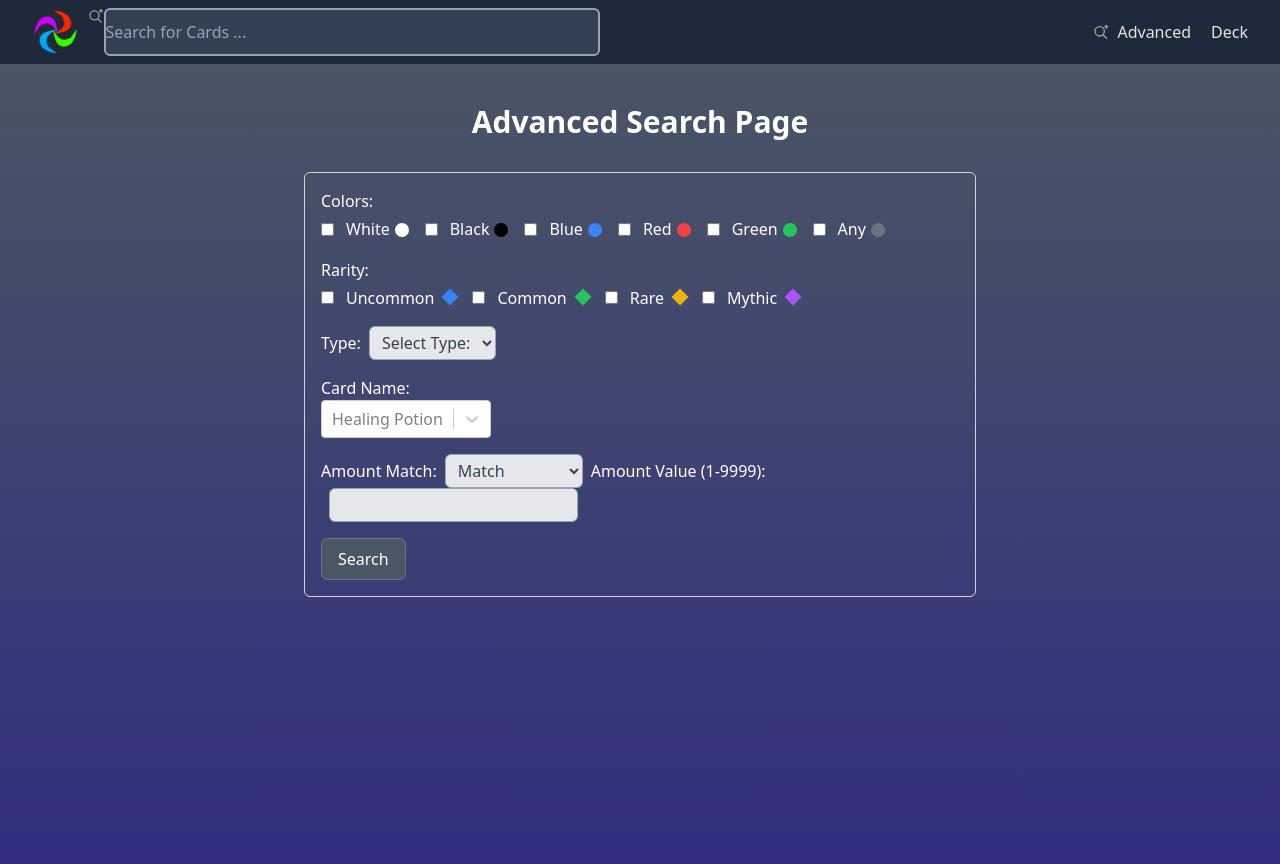
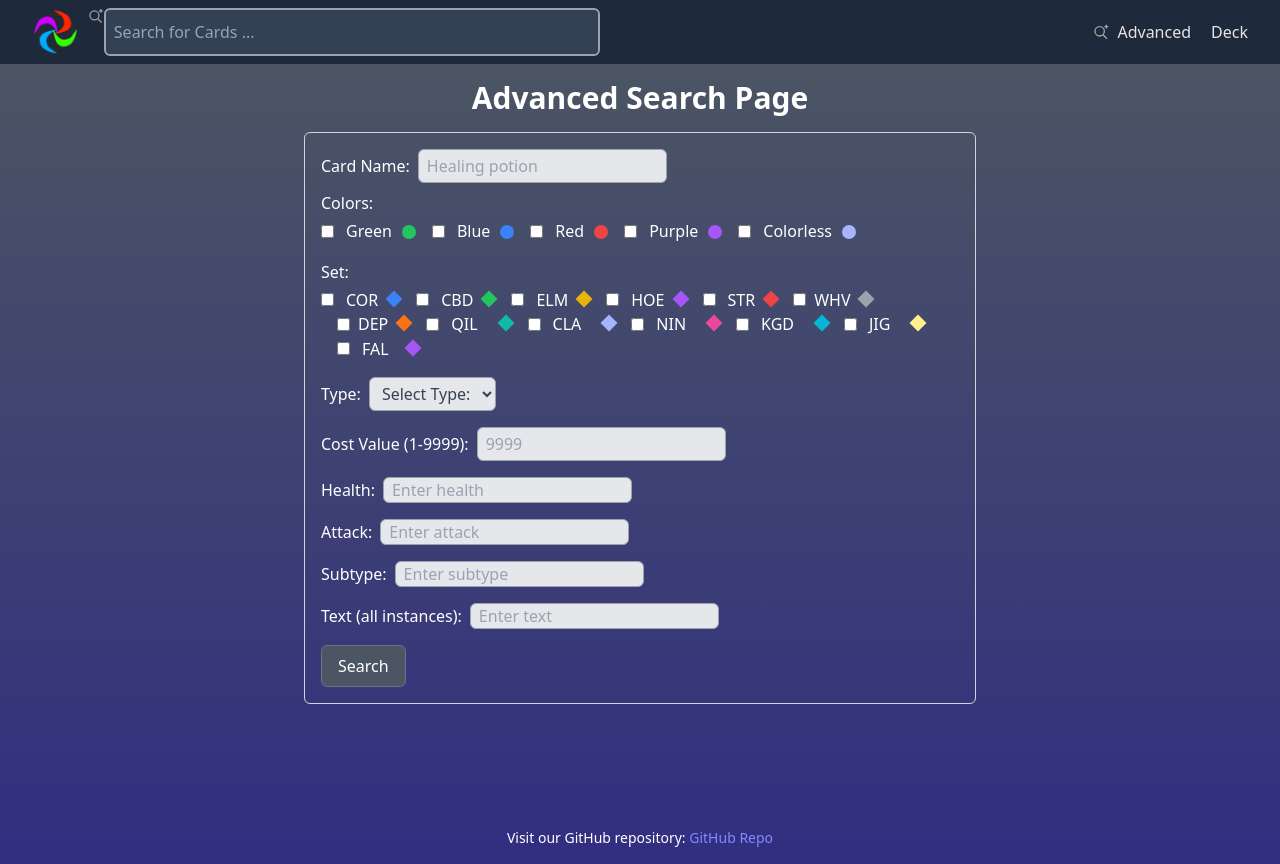
Before and after one commit to EthanWen11/ATCG-Database-Project, a React (Create React App) app in the folder atcg/frontend/: page /advanced in a window 1280 px wide. Built offline with nearby package versions, Linux system fonts and the light colour scheme.

Commit message:
new advanced search implemented with appropriate filters

```diff
--- a/atcg/frontend/src/components/NavSearchForm.js
+++ b/atcg/frontend/src/components/NavSearchForm.js
@@ -38,7 +38,7 @@ const NavSearchForm = () => {
                     maxLength='1024'
                     value={query}
                     onChange={(e) => setQuery(e.target.value)}
-                    placeholder="Search for Cards ..."
+                    placeholder="  Search for Cards ..."
                 />
             </div>
             <button type='submit' className='hidden border-0'>
--- a/atcg/frontend/src/pages/AdvancedSearch.js
+++ b/atcg/frontend/src/pages/AdvancedSearch.js
@@ -17,7 +17,7 @@ const colorCircleStyle = {
   width: '14px',
   height: '14px',
   borderRadius: '50%',
-  marginLeft: '5px',
+  marginLeft: '10px',
   position: 'relative',
   top: '1px'
 };
@@ -27,13 +27,22 @@ const AdvancedSearch = () => {
   const [colors, setColors] = useState([]);
   const [rarities, setRarities] = useState([]);
   const [type, setType] = useState('');
-  const [cardName, setCardName] = useState([]);
-  const [amountMatch, setAmountMatch] = useState('Match');
+  const [cardName, setCardName] = useState('');
   const [amountValue, setAmountValue] = useState('');
+  const [health, setHealth] = useState('');
+  const [attack, setAttack] = useState('');
+  const [subtype, setSubtype] = useState('');
+  const [allText, setAllText] = useState('');
   const navigate = useNavigate();
 
 
   // Handler functions for form inputs
+
+  const handleCardNameChange = (e) => {
+    setCardName(e.target.value);
+  };
+
+
   const handleColorChange = (e) => {
     const { value, checked } = e.target;
     if (checked) {
@@ -56,99 +65,167 @@ const AdvancedSearch = () => {
     setType(e.target.value);
   };
 
-  // const handleCardNameChange = (e) => {
-  //   setCardName(e.target.value);
-  // };
-
-  const handleAmountMatchChange = (e) => {
-    setAmountMatch(e.target.value);
-  };
 
   const handleAmountValueChange = (e) => {
     setAmountValue(e.target.value);
+  };
+
+  const handleHealthChange = (e) => {
+    setHealth(e.target.value);
+  };
+
+  const handleAttackChange = (e) => {
+    setAttack(e.target.value);
+  };
+
+  const handleSubtypeChange = (e) => {
+    setSubtype(e.target.value);
+  };
+
+  const handleAllTextChange = (e) => {
+    setAllText(e.target.value);
   };
 
 
   const handleSubmit = (e) => {
     e.preventDefault();
     const params = new URLSearchParams();
-    // order by name by default
-    params.set("order", "name");
+
+    params.set("order", cardName);
+    if (cardName.length > 0) params.set("cardName", cardName);
     if(colors.length > 0) params.set("color", colors.join(" "));
     if(rarities.length > 0) params.set("rarity", rarities.join(" "));
     if(type.length > 0) params.set("type", type);
-    if(cardName.length > 0) params.set("cardName", cardName.join(" "));
     if(amountValue.length > 0)
     {
-      params.set("match", amountMatch);
       params.set("amt", amountValue);
     }
+
+    if (health.length > 0) params.set("health", health);
+    if (attack.length > 0) params.set("attack", attack);
+    if (subtype.length > 0) params.set("subtype", subtype);
+    if (allText.length > 0) params.set("allText", allText);
+
 
     navigate(`/search?${params.toString()}`);
   };
 
-  // Render function for the form
   return (
     <div className="min-h-screen relative bg-gradient-to-b from-gray-600 to-indigo-900 flex flex-col items-center overflow-hidden">
-      <h1 className="text-white text-3xl font-bold mb-2 text-center mt-10 mb-8">Advanced Search Page</h1>
+      <h1 className="text-white text-3xl font-bold mb-2 text-center mt-4 mb-4">Advanced Search Page</h1>
       <form className="flex flex-col items-start p-4 border border-gray-300 rounded-md w-full max-w-2xl" method='GET' onSubmit={handleSubmit}>
+          <div className="mb-2">
+            <label className="text-white">
+            Card Name:
+            </label>
+              { <input
+                type="text"
+                value={cardName}
+                onChange={handleCardNameChange}
+                className="ml-2 px-2 py-1 border border-gray-400 rounded-md bg-gray-200 text-black"
+                placeholder="Healing potion"
+              /> }
+              {/* <ComboInput setValues={setCardName}/> */}
+          </div>
+
+
           <fieldset className="mb-4">
             <legend className="text-white mb-1">Colors:</legend>
             <div className="space-x-4">
               <label className="inline-flex items-center">
-                <input type="checkbox" value="White" onChange={handleColorChange} />
-                <span className="ml-3 text-white">White</span>
-                <span className="color-circle" style={{ backgroundColor: "white", ...colorCircleStyle }}></span>
+                <input type="checkbox" value="green" onChange={handleColorChange} />
+                <span className="ml-3 text-white">Green</span>
+                <span className="color-circle bg-green-500" style={colorCircleStyle }></span>
               </label>
               <label className="inline-flex items-center">
-                <input type="checkbox" value="Black" onChange={handleColorChange} />
-                <span className="ml-3 text-white">Black</span>
-                <span className="color-circle bg-black" style={colorCircleStyle}></span>
-              </label>
-              <label className="inline-flex items-center">
-                <input type="checkbox" value="Blue" onChange={handleColorChange} />
+                <input type="checkbox" value="blue" onChange={handleColorChange} />
                 <span className="ml-3 text-white">Blue</span>
                 <span className="color-circle bg-blue-500" style={colorCircleStyle}></span>
               </label>
               <label className="inline-flex items-center">
-                <input type="checkbox" value="Red" onChange={handleColorChange} />
+                <input type="checkbox" value="red" onChange={handleColorChange} />
                 <span className="ml-3 text-white">Red</span>
                 <span className="color-circle bg-red-500" style={colorCircleStyle}></span>
               </label>
               <label className="inline-flex items-center">
-                <input type="checkbox" value="Green" onChange={handleColorChange} />
-                <span className="ml-3 text-white">Green</span>
-                <span className="color-circle bg-green-500" style={colorCircleStyle}></span>
+                <input type="checkbox" value="purple" onChange={handleColorChange} />
+                <span className="ml-3 text-white">Purple</span>
+                <span className="color-circle bg-purple-500" style={colorCircleStyle}></span>
               </label>
               <label className="inline-flex items-center">
-                <input type="checkbox" value="Any" onChange={handleColorChange} />
-                <span className="ml-3 text-white">Any</span>
-                <span className="color-circle bg-gray-500" style={colorCircleStyle}></span>
+                <input type="checkbox" value="none" onChange={handleColorChange} />
+                <span className="ml-3 text-white">Colorless</span>
+                <span className="color-circle bg-indigo-300" style={colorCircleStyle}></span>
               </label>
             </div>
           </fieldset>
 
           <fieldset className="mb-4">
-            <legend className="text-white mb-1">Rarity:</legend>
-            <div className="space-x-4"> {/* Add horizontal spacing between checkboxes */}
+            <legend className="text-white mb-1">Set:</legend>
+            <div className="space-x-4">
               <label className="inline-flex items-center">
-                <input type="checkbox" value="Uncommon" onChange={handleRarityChange} />
-                <span className="ml-3 text-white">Uncommon</span>
+                <input type="checkbox" value="cor" onChange={handleRarityChange} />
+                <span className="ml-3 text-white">COR</span>
                 <span className="shape-diamond bg-blue-500" style={diamondStyle}></span>
               </label>
               <label className="inline-flex items-center">
-                <input type="checkbox" value="Common" onChange={handleRarityChange} />
-                <span className="ml-3 text-white">Common</span>
+                <input type="checkbox" value="cbd" onChange={handleRarityChange} />
+                <span className="ml-3 text-white">CBD</span>
                 <span className="shape-diamond bg-green-500" style={diamondStyle}></span>
               </label>
               <label className="inline-flex items-center">
-                <input type="checkbox" value="Rare" onChange={handleRarityChange} />
-                <span className="ml-3 text-white">Rare</span>
+                <input type="checkbox" value="elm" onChange={handleRarityChange} />
+                <span className="ml-3 text-white">ELM</span>
                 <span className="shape-diamond bg-yellow-500" style={diamondStyle}></span>
               </label>
               <label className="inline-flex items-center">
-                <input type="checkbox" value="Mythic" onChange={handleRarityChange} />
-                <span className="ml-3 text-white">Mythic</span>
+                <input type="checkbox" value="hoe" onChange={handleRarityChange} />
+                <span className="ml-3 text-white">HOE</span>
+                <span className="shape-diamond bg-purple-500" style={diamondStyle}></span>
+              </label>
+              <label className="inline-flex items-center">
+                <input type="checkbox" value="str" onChange={handleRarityChange} />
+                <span className="ml-3 text-white">STR</span>
+                <span className="shape-diamond bg-red-500" style={diamondStyle}></span>
+              </label>
+              <label className="inline-flex items-center">
+                <input type="checkbox" value="whv" onChange={handleRarityChange} />
+                <span className="ml-2 text-white">WHV</span>
+                <span className="shape-diamond bg-gray-400" style={diamondStyle}></span>
+              </label>
+              <label className="inline-flex items-center">
+                <input type="checkbox" value="dep" onChange={handleRarityChange} />
+                <span className="ml-2 text-white">DEP</span>
+                <span className="shape-diamond bg-orange-500" style={diamondStyle}></span>
+              </label>
+              <label className="inline-flex items-center">
+                <input type="checkbox" value="qil" onChange={handleRarityChange} />
+                <span className="ml-3 mr-3 text-white">QIL</span>
+                <span className="shape-diamond bg-teal-500" style={diamondStyle}></span>
+              </label>
+              <label className="inline-flex items-center">
+                <input type="checkbox" value="cla" onChange={handleRarityChange} />
+                <span className="ml-3 mr-3 text-white">CLA</span>
+                <span className="shape-diamond bg-indigo-300" style={diamondStyle}></span>
+              </label>
+              <label className="inline-flex items-center">
+                <input type="checkbox" value="nin" onChange={handleRarityChange} />
+                <span className="ml-3 mr-3 text-white">NIN</span>
+                <span className="shape-diamond bg-pink-500" style={diamondStyle}></span>
+              </label>
+              <label className="inline-flex items-center">
+                <input type="checkbox" value="kgd" onChange={handleRarityChange} />
+                <span className="ml-3 mr-3 text-white">KGD</span>
+                <span className="shape-diamond bg-cyan-500" style={diamondStyle}></span>
+              </label>
+              <label className="inline-flex items-center">
+                <input type="checkbox" value="jig" onChange={handleRarityChange} />
+                <span className="ml-3 mr-3 text-white">JIG</span>
+                <span className="shape-diamond bg-yellow-200" style={diamondStyle}></span>
+              </label>
+              <label className="inline-flex items-center">
+                <input type="checkbox" value="fal" onChange={handleRarityChange} />
+                <span className="ml-3 mr-2 text-white">FAL</span>
                 <span className="shape-diamond bg-purple-500" style={diamondStyle}></span>
               </label>
             </div>
@@ -160,44 +237,89 @@ const AdvancedSearch = () => {
               Type:
               <select value={type} onChange={handleTypeChange} className="ml-2 px-2 py-1 border border-gray-400 rounded-md bg-gray-200 text-gray-700">
                 <option value="">Select Type:</option>
-                <option value="fire">Fire</option>
-                <option value="earth">Earth</option>
-                <option value="air">Air</option>
-                <option value="water">Water</option>
+                <option value="character">Character</option>
+                <option value="spell">Spell</option>
+                <option value="item">Item</option>
+                <option value="district">District</option>
+                <option value="token">Token</option>
+                <option value="legendary">Legendary</option>
               </select>
+            </label>
+          </div>
+
+
+
+          <div className="mb-4">
+            <label className="text-white">Cost Value (1-9999):</label>
+            <input type="number"
+            value={amountValue}
+            onChange={handleAmountValueChange}
+            className="ml-2 px-2 py-1 border border-gray-400 rounded-md bg-gray-200 text-gray-700"
+            placeholder="9999"
+            />
+          </div>
+
+          <div className="mb-4">
+            <label className="text-white">
+              Health:
+              <input
+                type="text"
+                value={health}
+                onChange={handleHealthChange}
+                className="ml-2 px-2 border border-gray-400 rounded-md bg-gray-200 text-gray-700"
+                placeholder="Enter health"
+              />
             </label>
           </div>
 
           <div className="mb-4">
             <label className="text-white">
-            Card Name:
+              Attack:
+              <input
+                type="text"
+                value={attack}
+                onChange={handleAttackChange}
+                className="ml-2 px-2 border border-gray-400 rounded-md bg-gray-200 text-gray-700"
+                placeholder="Enter attack"
+              />
             </label>
-              {/* <input
-                type="text"
-                value={cardName}
-                onChange={handleCardNameChange}
-                className="ml-2 px-2 py-1 border border-gray-400 rounded-md bg-gray-200 text-black"
-                placeholder="Healing potion"
-              /> */}
-              <ComboInput setValues={setCardName}/>
           </div>
 
           <div className="mb-4">
             <label className="text-white">
-              Amount Match:
-              <select value={amountMatch} onChange={handleAmountMatchChange} className="ml-2 px-2 py-1 border border-gray-400 rounded-md bg-gray-200 text-gray-700">
-                <option value="Match">Match</option>
-                <option value="LesserThan">Lesser Than</option>
-                <option value="GreaterThan">Greater Than</option>
-              </select>
+              Subtype:
+              <input
+                type="text"
+                value={subtype}
+                onChange={handleSubtypeChange}
+                className="ml-2 px-2 border border-gray-400 rounded-md bg-gray-200 text-gray-700"
+                placeholder="Enter subtype"
+              />
             </label>
-            <label className="text-white ml-2">
-              Amount Value (1-9999):
+          </div>
+
+          <div className="mb-4">
+            <label className="text-white">
+              Text (all instances):
+              <input
+                type="text"
+                value={allText}
+                onChange={handleAllTextChange}
+                className="ml-2 px-2 border border-gray-400 rounded-md bg-gray-200 text-gray-700"
+                placeholder="Enter text"
+              />
             </label>
-            <input type="number" value={amountValue} onChange={handleAmountValueChange} className="ml-2 px-2 py-1 border border-gray-400 rounded-md bg-gray-200 text-gray-700" />
           </div>
           <button type="submit" className="px-4 py-2 border border-gray-500 bg-gray-600 text-white rounded-md hover:bg-gray-500 focus:outline-none">Search</button>
       </form>
+
+      <div className="mt-auto mb-4">
+        <p className="text-white text-sm">
+          Visit our GitHub repository: {' '}
+          <a href="https://github.com/EthanWen11/ATCG-Database-Project" target="_blank" rel="noopener noreferrer" className="text-indigo-400 hover:underline">GitHub Repo</a>
+        </p>
+      </div>
+
     </div>
   );
 };
--- a/atcg/frontend/src/pages/Home.js
+++ b/atcg/frontend/src/pages/Home.js
@@ -5,8 +5,8 @@ import SearchForm from '../components/SearchForm';
 const Home = () => {
   return (
     <div className="min-h-screen relative bg-gradient-to-b from-gray-600 to-indigo-900 flex flex-col items-center overflow-hidden">
-      <div className="mt-40">
-        <img src="/Nexus.png" alt="Nexus Logo" className="w-36 h-36 mb-8 mx-auto" />
+      <div className="mt-10">
+        <img src="/Nexus.png" alt="Nexus Logo" className="w-36 h-36 mb-6 mt-20 mx-auto" />
         <h1 className="text-white text-4xl font-bold mb-2 text-center">ATCG Database</h1>
         <p className="text-white text-lg mb-8 text-center">Search and explore cards from the Apostleland Trading Card Game.</p>
         <SearchForm />
```
